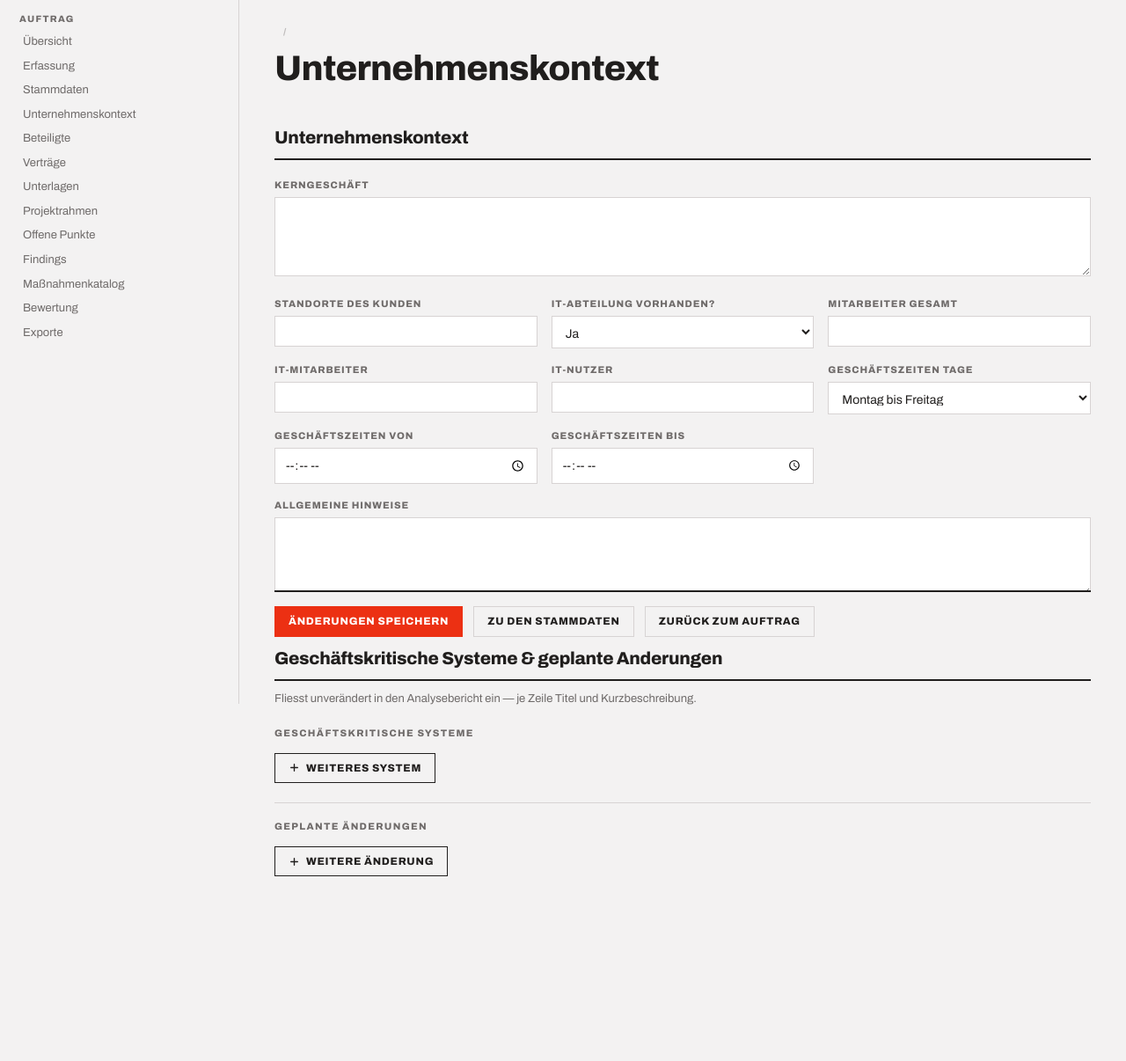
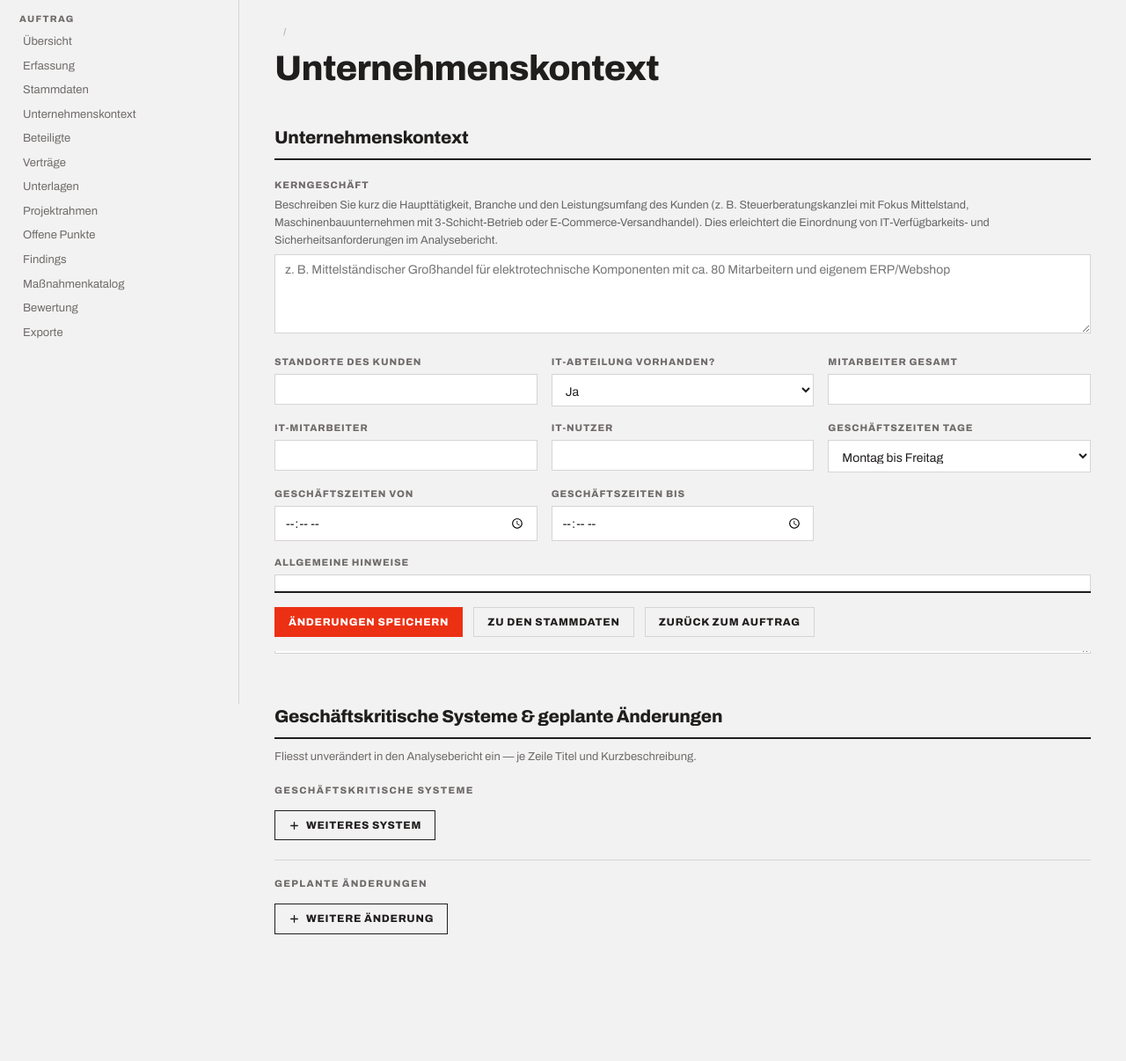
Before and after one commit to deMarcel97/bestandsaufnahme-tool, a FastAPI app: template app/templates/auftrag/unternehmenskontext.html in a window 1280 px wide. Shown: the part 60-1266 px from the top of the page at 88% size. Before the commit the page ends 1056 px from the top, so only its background shows below. Run offline with FastAPI, Linux system fonts and the light colour scheme; the template is opened without the code that fills it, so the values that code supplies are empty.

Commit message:
feat(#351): Hinweistext und Platzhalter fuer Kerngeschaeft im Unternehmenskontext

```diff
--- a/app/templates/auftrag/unternehmenskontext.html
+++ b/app/templates/auftrag/unternehmenskontext.html
@@ -28,8 +28,11 @@
           <h2>Unternehmenskontext</h2>
         </div>
         <div class="form-group">
-          <label>Kerngeschäft</label>
-          <textarea name="kerngeschaeft" class="form-control">{{ auftrag.unternehmenskontext.kerngeschaeft }}</textarea>
+          <label for="kerngeschaeft">Kerngeschäft</label>
+          <small class="form-hint" style="display: block; color: var(--text-muted, #666); font-size: 0.85em; margin-bottom: 6px;">
+            Beschreiben Sie kurz die Haupttätigkeit, Branche und den Leistungsumfang des Kunden (z. B. Steuerberatungskanzlei mit Fokus Mittelstand, Maschinenbauunternehmen mit 3-Schicht-Betrieb oder E-Commerce-Versandhandel). Dies erleichtert die Einordnung von IT-Verfügbarkeits- und Sicherheitsanforderungen im Analysebericht.
+          </small>
+          <textarea id="kerngeschaeft" name="kerngeschaeft" class="form-control" rows="3" placeholder="z. B. Mittelständischer Großhandel für elektrotechnische Komponenten mit ca. 80 Mitarbeitern und eigenem ERP/Webshop">{{ auftrag.unternehmenskontext.kerngeschaeft }}</textarea>
         </div>
         <div class="form-row">
           <div class="form-group">
```
Also changed, not shown: tests/test_stammdaten_kontext_felder.py (+7 -0 lines).
